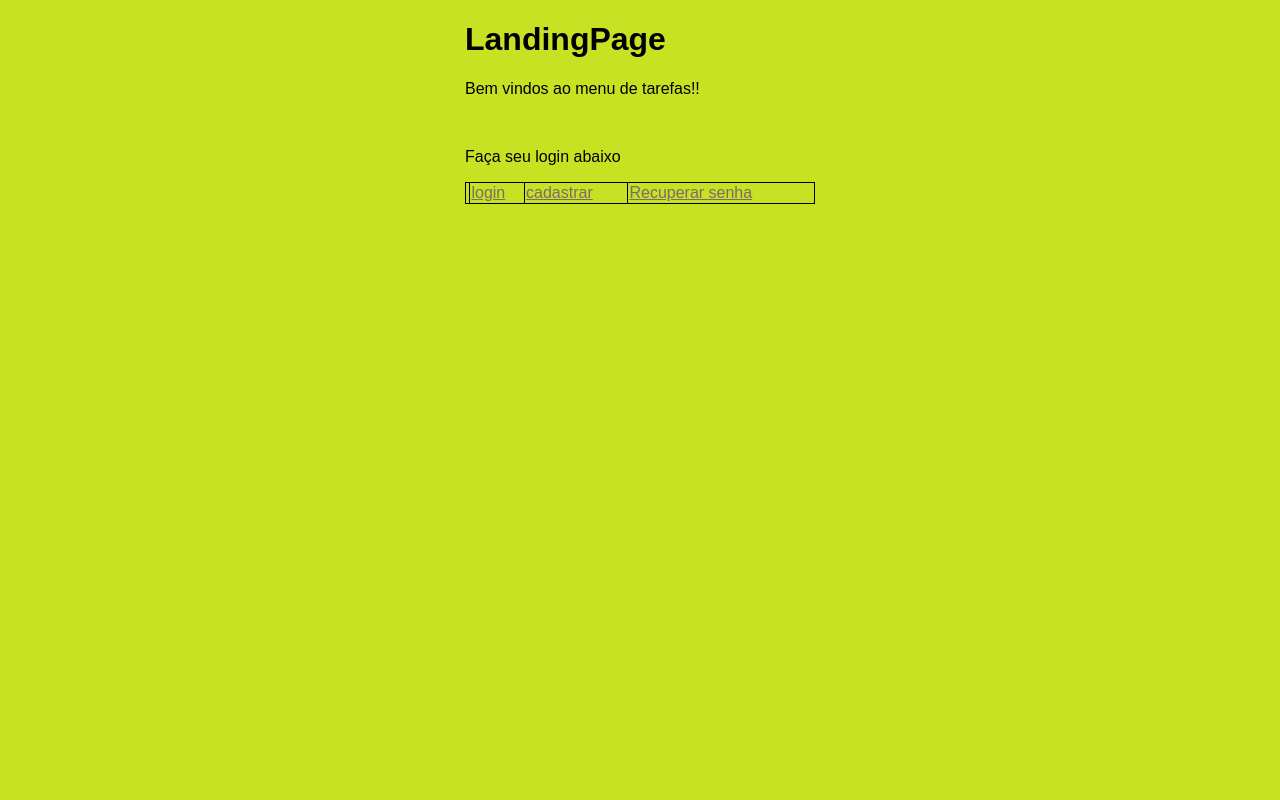
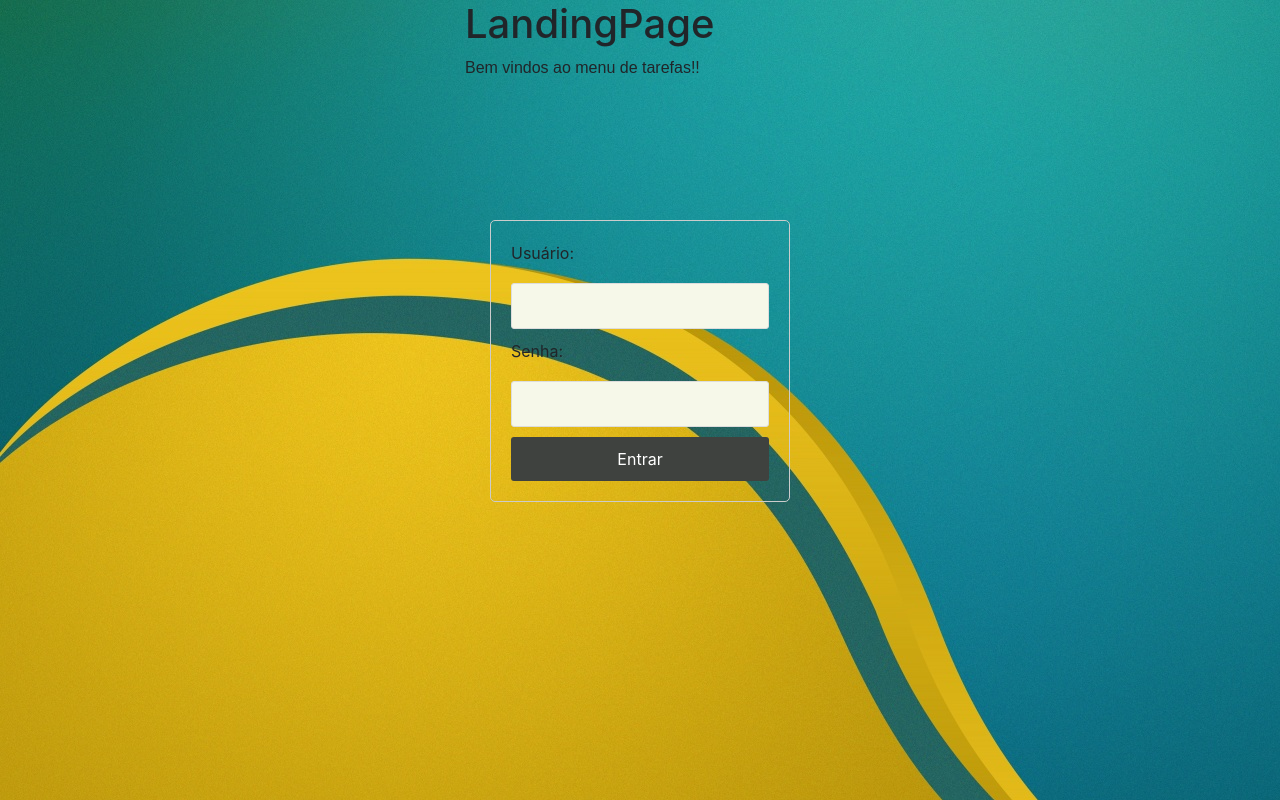
Before and after one commit to OHLukinhas/landingpage, a PHP site: page / in a window 1280 px wide. Run offline with PHP 8.4, Linux system fonts and the light colour scheme.

Commit message:
primeiro commit

```diff
--- a/index.html
+++ b/index.html
@@ -3,28 +3,35 @@
 
 <head>
     <meta charset="utf-8">
+
+    <title>landing page</title>
+    <!--link do style.css e bootstrap (pagina responsiva)-->
     <link rel="stylesheet" type="text/css" href="style.css">
-    <title>landing page</title>
+    <link rel="stylesheet" href="https://stackpath.bootstrapcdn.com/bootstrap/4.1.3/css/bootstrap.min.css" integrity="sha384-MCw98/SFnGE8fJT3GXwEOngsV7Zt27NXFoaoApmYm81iuXoPkFOJwJ8ERdknLPMO" crossorigin="anonymous">
+    <!--fim do link do style.css e bootstrap (pagina responsiva)-->
 </head>
 
 <body>
     <div class="center">
+        <!--Titulo e mensagem -->
         <h1>LandingPage</h1>
         <p>Bem vindos ao menu de tarefas!!</p>
-
+         <!--Titulo e mensagem -->
 
         <br />
         <table class="center">
+          <!--inicio Formulario de login-->
+            <tbody>
+                <div class="login-container">
+                    <form action="/script-de-autenticacao" method="post">
+                      <label for="username">Usuário:</label>
+                      <input type="text" id="username" name="username" required>
 
-            <tbody>
+                      <label for="password">Senha:</label>
+                      <input type="password" id="password" name="password" required>
 
-                <tr>
-                    <p>Faça seu login abaixo</p>
-                    <td></td>
-                    <td><a href="">login</a></td>
-                    <td><a href="">cadastrar</a></td>
-                    <td><a href="">Recuperar senha</a></td>
-                </tr>
+                      <input type="submit" value="Entrar">
+             <!--fim do formulario de login-->
 
             </tbody>
         </table>
--- a/style.css
+++ b/style.css
@@ -1,16 +1,41 @@
+body {
+    font-family: Arial, sans-serif;
+  }
+  /* inicio container de login*/
+  .login-container {
+    width: 300px;
+    margin: 100px auto;
+    padding: 20px;
+    border: 1px solid #ccc;
+    border-radius: 5px;
+  }
+  input[type="text"], input[type="password"] {
+    width: 100%;
+    padding: 10px;
+    margin: 10px 0;
+    border: 1px solid #ddd;
+    border-radius: 3px;
+  }
+  input[type="submit"] {
+    width: 100%;
+    padding: 10px;
+    border: none;
+    background-color: #3f423f;
+    color: white;
+    cursor: pointer;
+    border-radius: 3px;
+  }
+  input[type="submit"]:hover {
+    background-color: #4cae4c;
+  }
 .center {
     margin-left: auto;
     margin-right: auto;
     width: 350px;
 }
-
+/*fim container login*/
 body {
-    background-color: #C7E123;
-}
-
-a {
-    font-family: sans-serif;
-    color: #7c6b6b;
+    background-image: url(/imagens/fundo-login.jpg);
 }
 
 p, td, h1, input {
@@ -18,7 +43,7 @@
 }
 
 input {
-    background-color: #B7CE20;
+    background-color: #f6f8e9;
     border: 0;
 }
 
```
Also changed, not shown: imagens/fundo-login.jpg (added).
